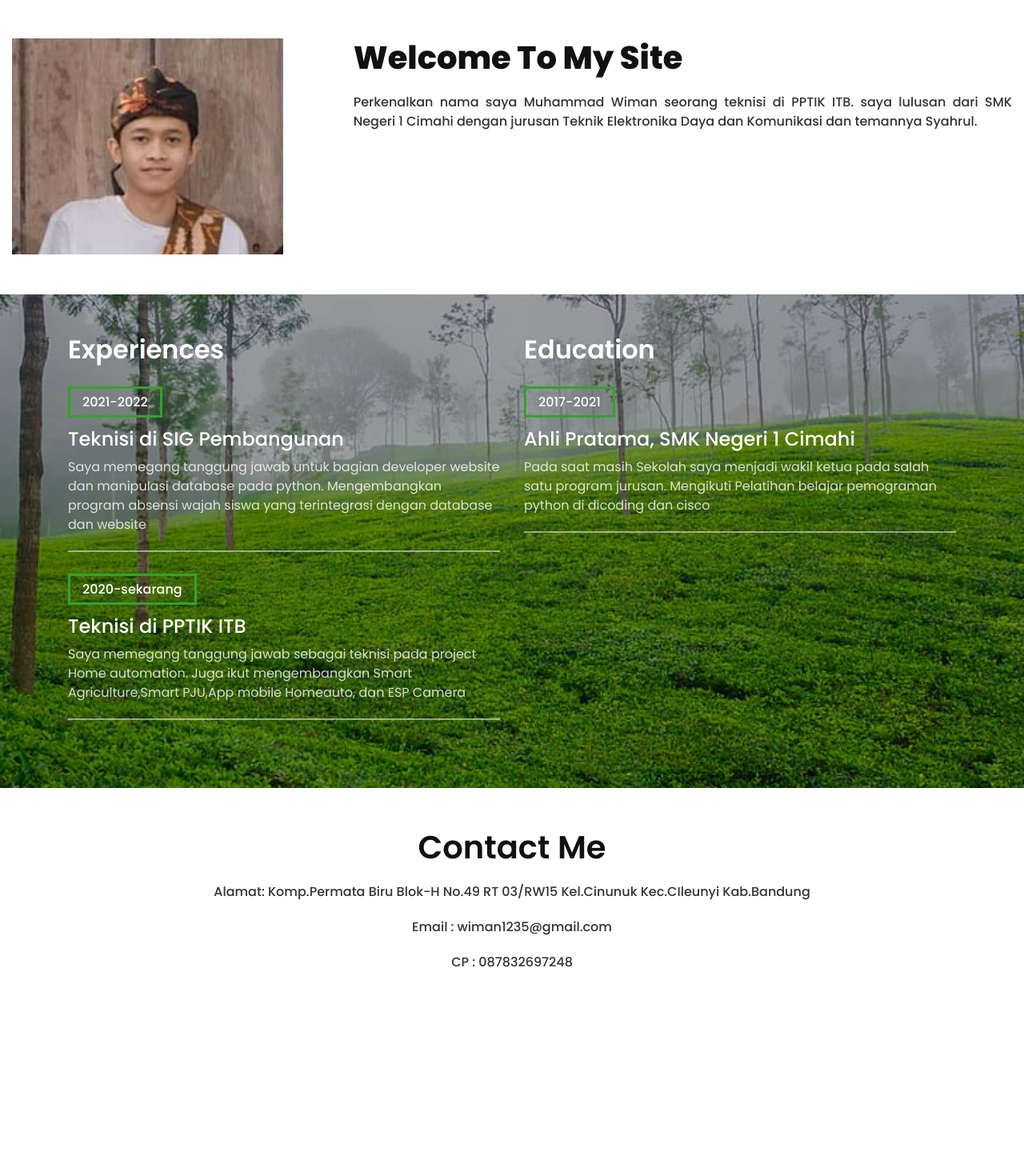
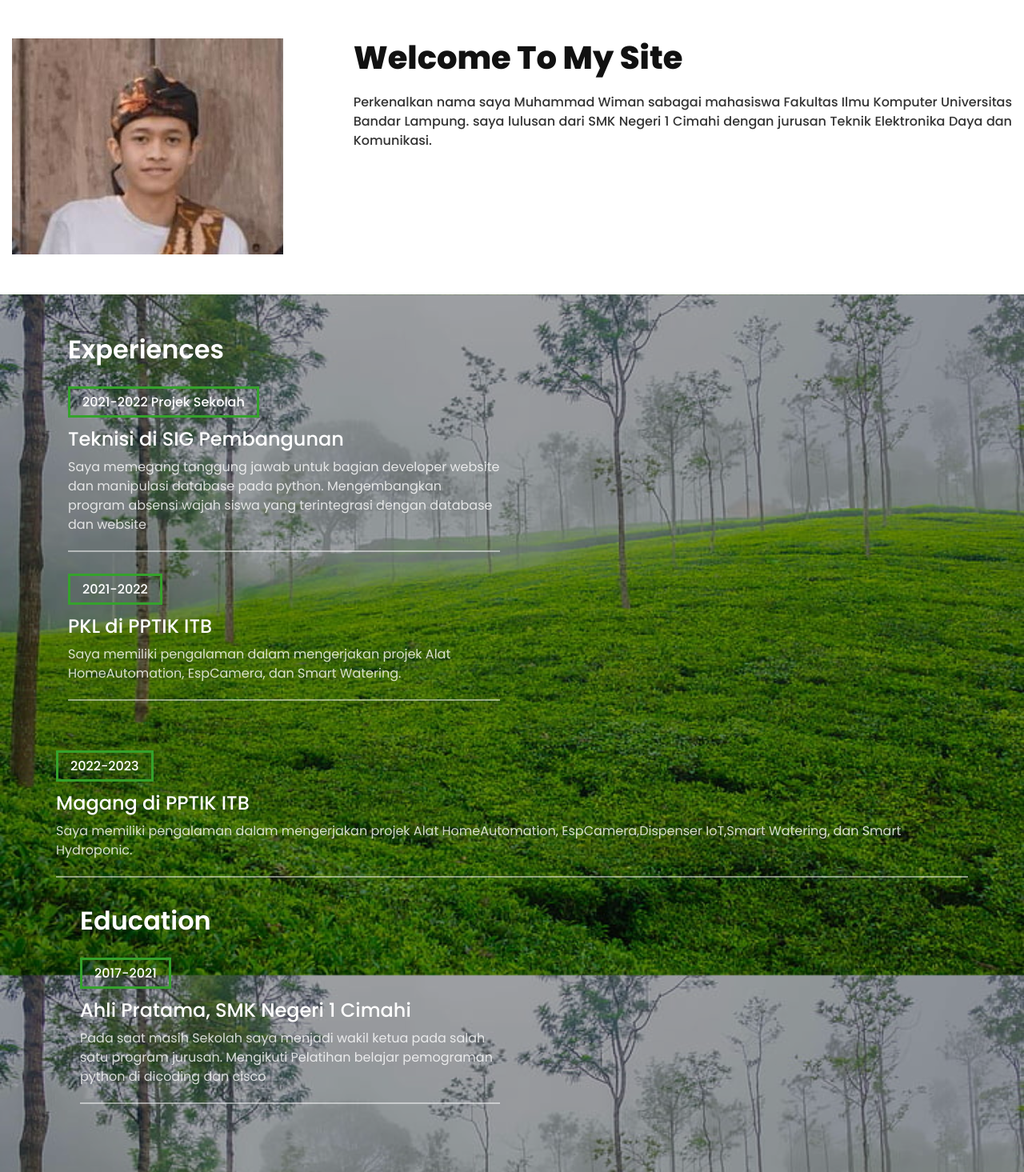
Before and after one commit to MuhammadWiman/Profile, a plain HTML site: page index.html in a window 1280 px wide. Shown: the part 802-2267 px from the top of the page at 80% size. Before the commit the page ends 2087 px from the top, so only its background shows below. Drawn offline with nearby package versions, Linux system fonts and the light colour scheme.

Commit message:
Update index.html

```diff
--- a/index.html
+++ b/index.html
@@ -41,9 +41,9 @@
                 <div class="content">
                     <h2>Welcome To My Site</h2>
                     <p>
-                        Perkenalkan nama saya Muhammad Wiman seorang teknisi di PPTIK ITB.
+                        Perkenalkan nama saya Muhammad Wiman sabagai mahasiswa Fakultas Ilmu Komputer Universitas Bandar Lampung.
                         saya lulusan dari SMK Negeri 1 Cimahi dengan jurusan Teknik
-                        Elektronika Daya dan Komunikasi dan temannya Syahrul.
+                        Elektronika Daya dan Komunikasi.
                     </p>
                 </div>
             </div>
@@ -56,7 +56,7 @@
                     <h2>Experiences</h2>
                     <div class="life-single">
                         <p>
-                            <span>2021-2022</span>
+                            <span>2021-2022  Projek Sekolah</span>
                         </p>
                         <h4>Teknisi di SIG Pembangunan</h4>
                         <p>Saya memegang tanggung jawab untuk bagian developer website dan manipulasi
@@ -66,13 +66,21 @@
                     </div>
                     <div class="life-single">
                         <p>
-                            <span>2020-sekarang</span>
+                            <span>2021-2022</span>
                         </p>
-                        <h4>Teknisi di PPTIK ITB</h4>
-                        <p>Saya memegang tanggung jawab sebagai teknisi pada
-                            project Home automation. Juga ikut mengembangkan
-                            Smart Agriculture,Smart PJU,App mobile Homeauto,
-                            dan ESP Camera
+                        <h4>PKL di PPTIK ITB</h4>
+                        <p>Saya memiliki pengalaman dalam mengerjakan projek Alat
+                           HomeAutomation, EspCamera, dan Smart Watering.
+                        </p>
+                    </div>
+                </div>
+                <div class="life-single">
+                        <p>
+                            <span>2022-2023</span>
+                        </p>
+                        <h4>Magang di PPTIK ITB</h4>
+                        <p>Saya memiliki pengalaman dalam mengerjakan projek Alat
+                           HomeAutomation, EspCamera,Dispenser IoT,Smart Watering, dan Smart Hydroponic.
                         </p>
                     </div>
                 </div>
```
